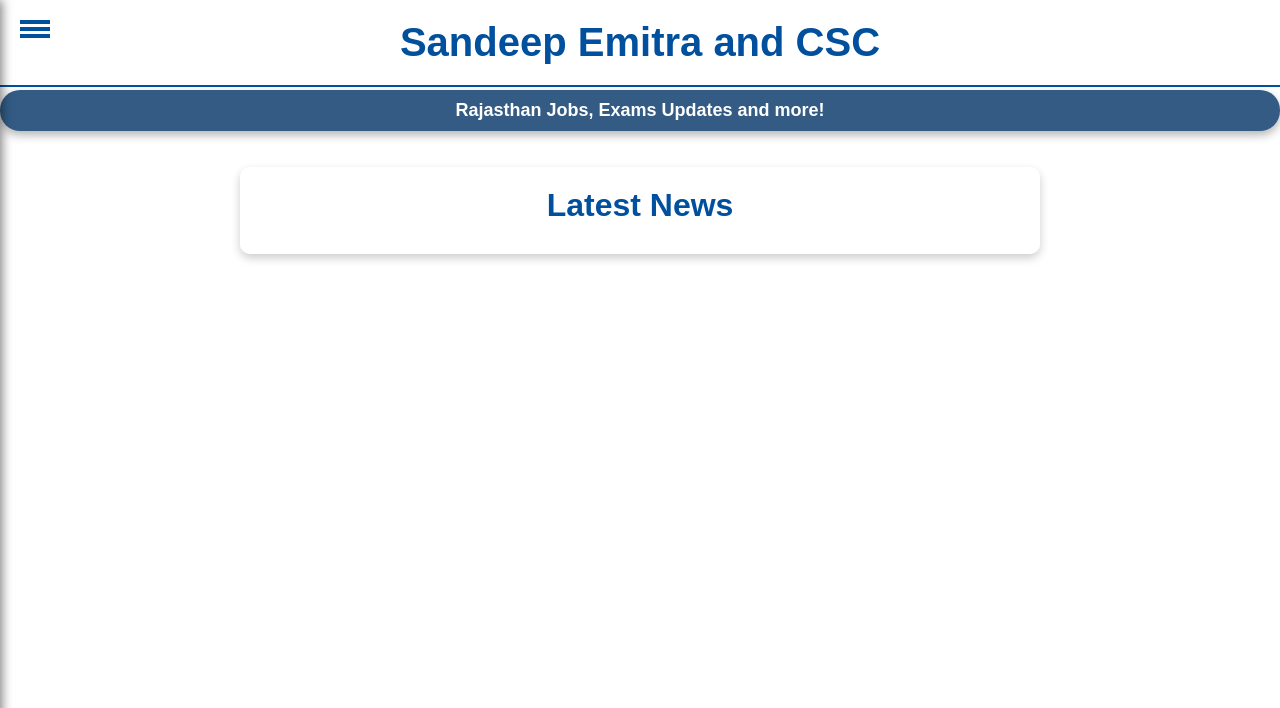
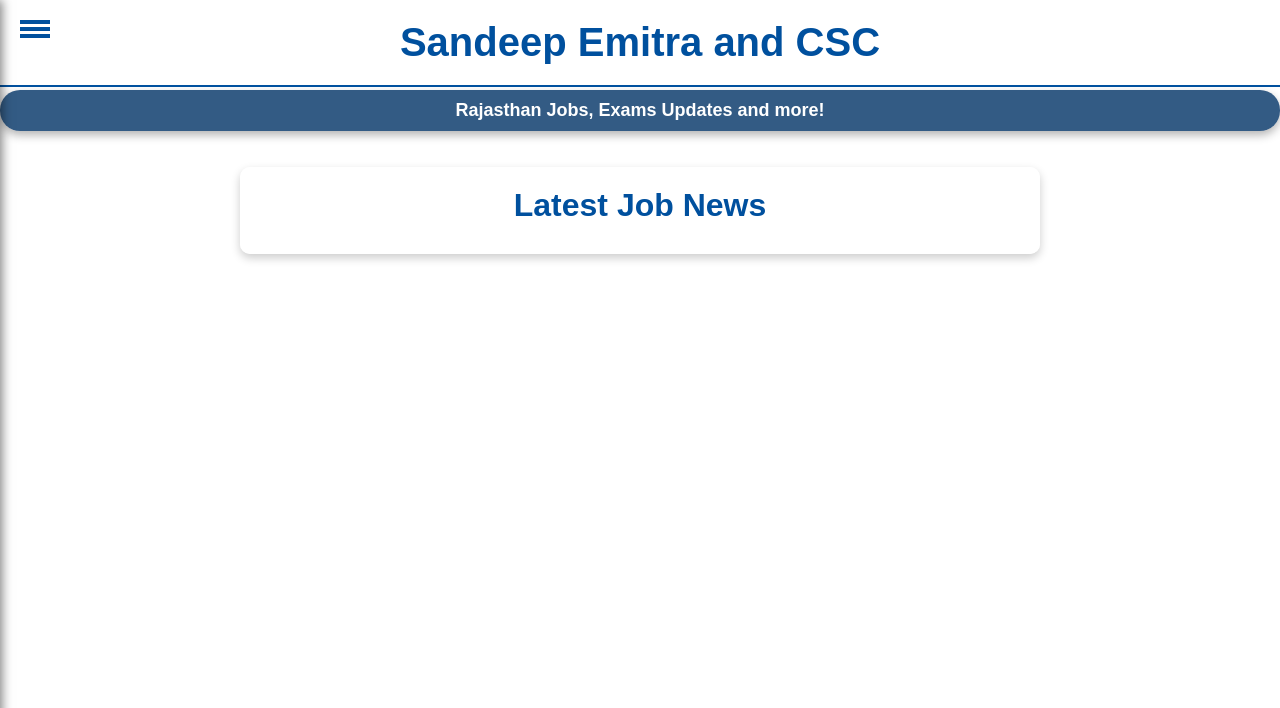
Before and after one commit to yashaneja28/job-news-website1, a plain HTML site: page index.html in a window 1280 px wide. Shown: the top 708 px of the page. Drawn offline with Linux system fonts and the light colour scheme; no server answers.

Commit message:
Update index.html

```diff
--- a/index.html
+++ b/index.html
@@ -52,12 +52,10 @@
         </div>
     </div>
 
-    <!-- Section for News Content -->
+    <!-- News Section -->
     <section class="content-box">
-        <h2>Latest News</h2>
-        <div id="news-container">
-            <!-- News items will be dynamically added here -->
-        </div>
+        <h2>Latest Job News</h2>
+        <!-- News will be dynamically loaded here -->
     </section>
 
     <!-- Footer Section -->
@@ -70,5 +68,6 @@
     <a href="https://t.me/semitra" target="_blank" class="telegram-button">
         <img src="telegram-logo.png" alt="Telegram" class="telegram-icon">
     </a>
+
 </body>
 </html>
```
